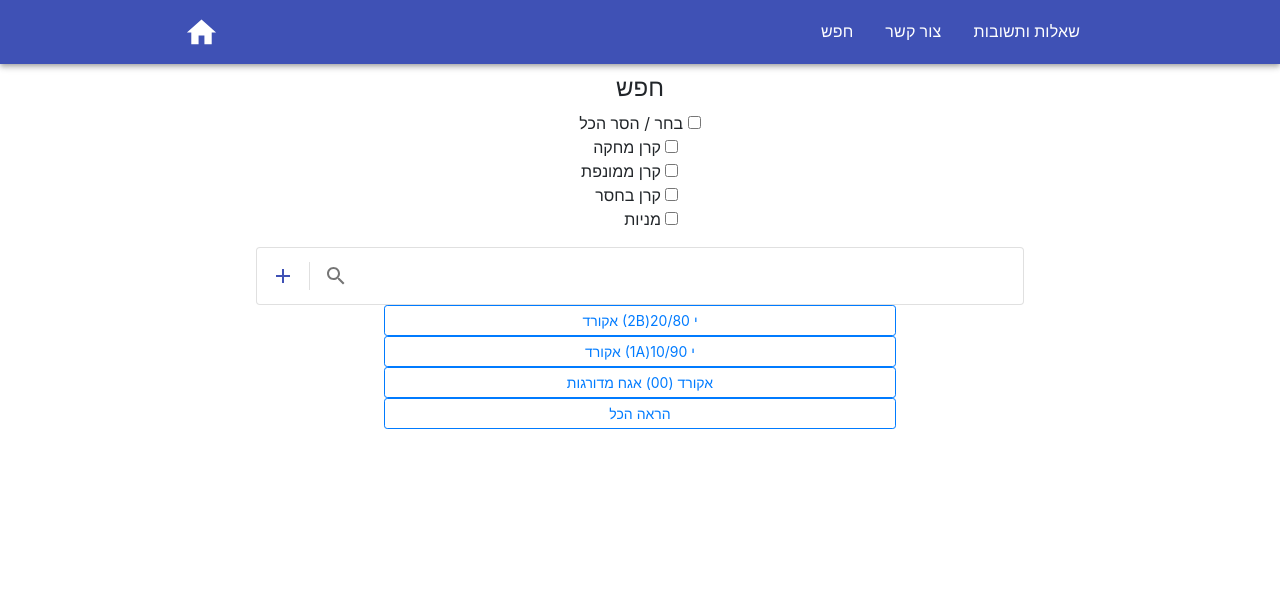
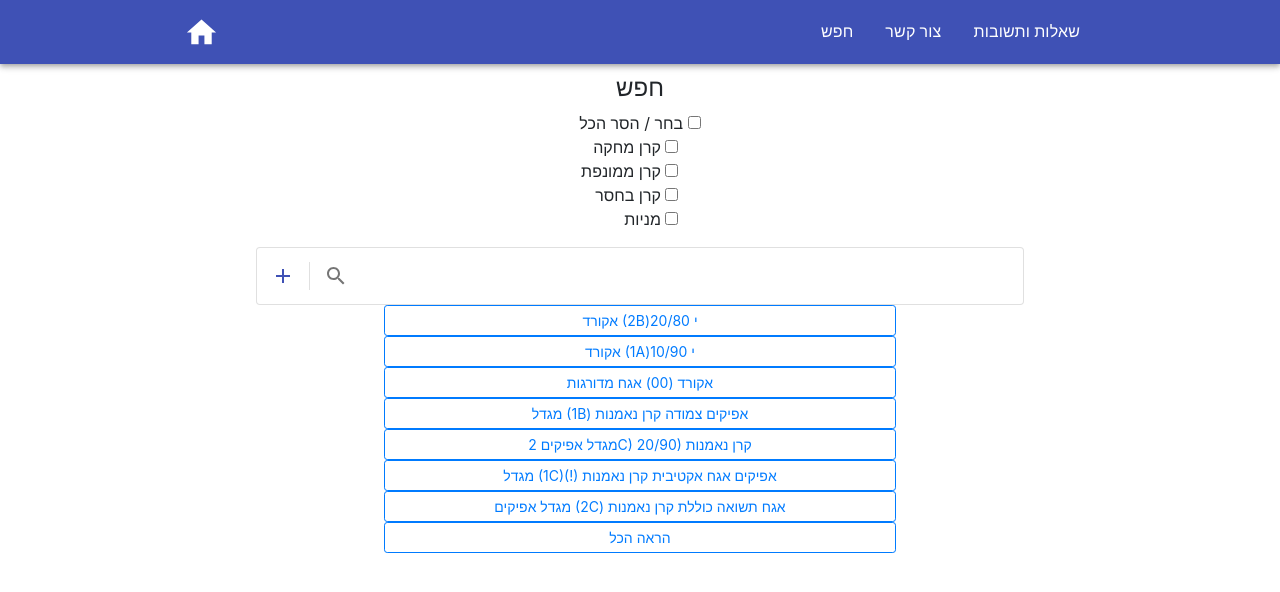
Before and after one commit to nitsan57/stock, a React (Create React App) app: page / in a window 1280 px wide. Both pictures are taken after a click on the checkbox 671 px from the left and 146 px from the top of the page. Shown: the top 592 px of the page. Built offline with nearby package versions, Linux system fonts and the light colour scheme; what react-plotly.js would draw is missing.

Commit message:
[Suggestion] fix number of etfs to show

```diff
--- a/src/custom_input/Sugesstions.js
+++ b/src/custom_input/Sugesstions.js
@@ -6,10 +6,11 @@ const Suggestions = (props) => {
 	if (props.results.length === 0) {
 		return null;
 	}
-	let suggestions = props.results.slice(0, Consts.NUM_SEARCH_ELEMENTS_LIMIT_TO_SHOW);
-	// Consts.NUM_SEARCH_INDICES_LIMIT_TO_SHOW
+	let total_to_show = Consts.NUM_SEARCH_ELEMENTS_LIMIT_TO_SHOW + Consts.NUM_SEARCH_INDICES_LIMIT_TO_SHOW;
+	let show_indices = props.indices.slice(0, Consts.NUM_SEARCH_INDICES_LIMIT_TO_SHOW);
+	let indices_len = show_indices.length;
+	let suggestions = props.results.slice(0, total_to_show - indices_len);
 	suggestions.push({ id: 9999, name: props.text_lang.SUGGESTIONS.ALL });
-	let show_indices = props.indices.slice(0, Consts.NUM_SEARCH_INDICES_LIMIT_TO_SHOW);
 	const indices_list = show_indices.map((r, index) => (
 		<Button size="sm" key={index} variant="outline-secondary" onMouseDown={() => props.index_search(r)}>
 			{r}
```
